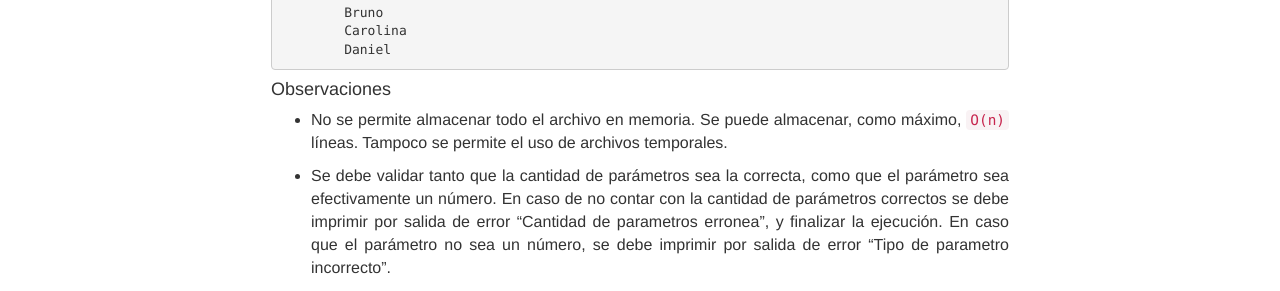
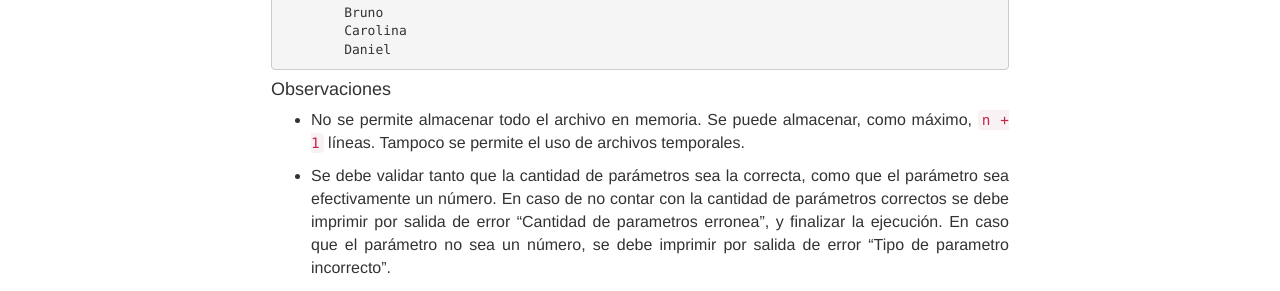
Before and after one commit to algoritmos-rw/algoritmos, a Jekyll site: the page built from static/tps/2018_1/tp1/index.md, in a window 1280 px wide and 900 px high, scrolled down 3309 px. Shown: the part 148-439 px from the top of the window. Built offline with Jekyll 4.4.1, drawn with Linux system fonts in a browser that asks for light colours.

Commit message:
Recorreccion

```diff
--- a/static/tps/2018_1/tp1/index.md
+++ b/static/tps/2018_1/tp1/index.md
@@ -182,7 +182,7 @@ En nuestro caso, el programa no acepta nombre de archivo y siempre trabaja con e
 
 #### Observaciones
 
-- No se permite almacenar todo el archivo en memoria. Se puede almacenar, como máximo, `O(n)` líneas. Tampoco se permite el uso de archivos temporales.
+- No se permite almacenar todo el archivo en memoria. Se puede almacenar, como máximo, `n + 1` líneas. Tampoco se permite el uso de archivos temporales.
 
 - Se debe validar tanto que la cantidad de parámetros sea la correcta, como que el parámetro sea efectivamente un número. En caso de no contar con la cantidad de parámetros correctos se debe imprimir por salida de error "Cantidad de parametros erronea", y finalizar la ejecución. En caso que el parámetro no sea un número, se debe imprimir por salida de error "Tipo de parametro incorrecto".
 
```
